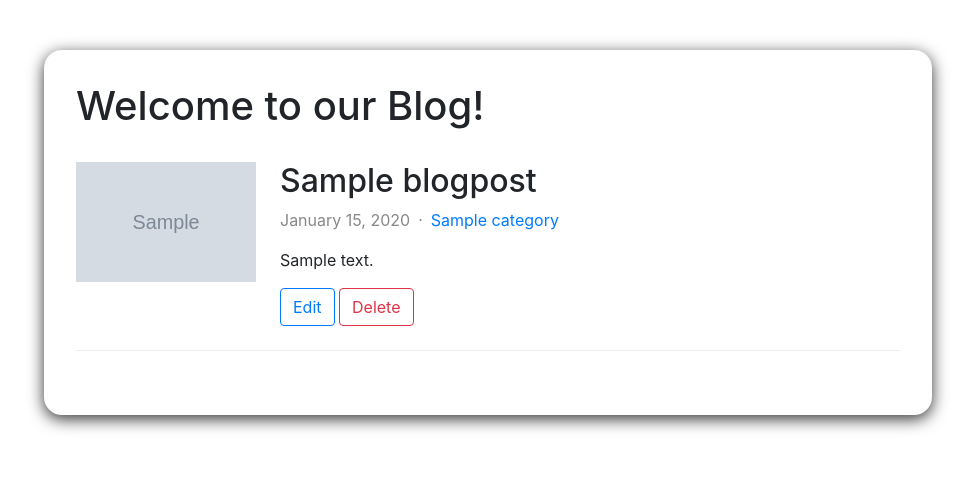
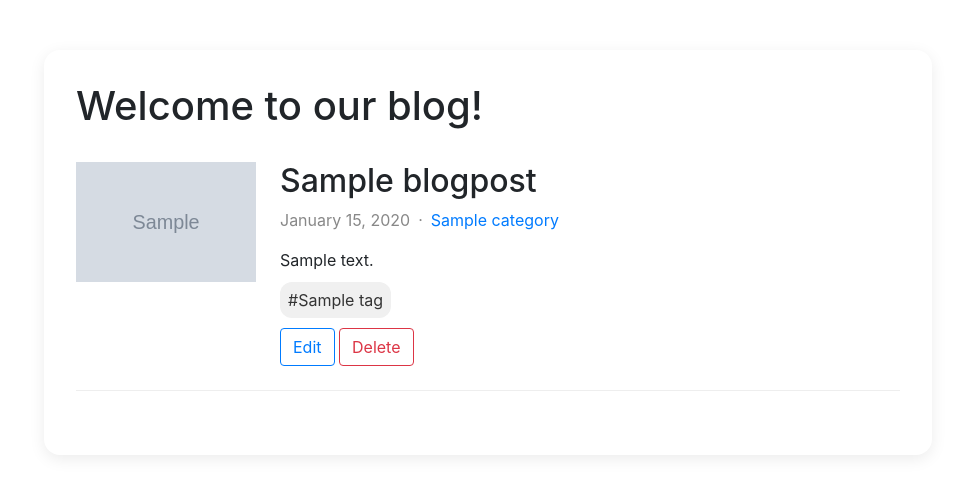
Before and after one commit to tedy-art/BlogPost, a Django app: page / in a window 1280 px wide. Shown: the part 80-575 px from the top of the page, without its empty margins (152-1127 px from the left). Run offline with Django 5.2, Linux system fonts and the light colour scheme; tables that the repository leaves empty hold one stand-in row (values such as "Sample post"); grey boxes marked "Sample" are stand-in pictures.

Commit message:
User Interface

```diff
--- a/posts/static/posts/main.css
+++ b/posts/static/posts/main.css
@@ -1,34 +1,33 @@
 html {
-    font-family : Arial, Helvetica, sans-serif;
+    font-family: Arial, Helvetica, sans-serif;
 }
 
-body {
-    margin: 0;
-    padding: 0;
+body{
+  margin: 0 ;
+  padding:0;
 }
 
-.navbar {
+.navbar{
     width: 100%;
     height: 80px;
     background: #020256;
     display: flex;
-    justify-content: space-between;
-    align-items: center;
+    flex-direction: row;
 }
 
-.navbar-logo {
+.navbar-logo{
   width: 30%;
   height: 100%;
   display: flex;
-    flex-direction: row;
   justify-content: center;
   align-items: center;
+
 }
 
 .navbar-links{
   width: 70%;
   height: 100%;
-    margin: 0;
+  margin:0;
   display: flex;
   align-items: center;
   justify-content: space-evenly;
@@ -41,7 +40,7 @@ body {
   height: auto;
 }
 
-.navbar-links a{
+.navbar-links a {
   text-decoration: none;
   color: white;
   font-weight: 600;
@@ -50,13 +49,13 @@ body {
 }
 
 .navbar-links a.active,
-.navbar-links a.active:hover{
+.navbar-links a:hover
+{
   background-color: white;
-    color: #333333;
+  color: #333;
   padding: 8px 16px;
   border-radius: 16px;
 }
-
 .container{
   display: flex;
   justify-content: center;
@@ -65,9 +64,9 @@ body {
 
 .main-container{
   width: 80%;
-    box-shadow: 0 4px 16px rgba(0, 0, 0, 0.8);
-    border-radius: 18px;
-    padding: 32px;
+  box-shadow: 0 4px 16px rgba(0, 0, 0, 0.08);
+  border-radius: 16px;
+  padding:32px;
 }
 
 .title{
@@ -86,7 +85,7 @@ body {
 .article-delete{
   display: flex;
   border-bottom: 1px solid #eee;
-    gap: 24px;
+  gap:24px;
   margin: 32px 0;
   padding-bottom: 24px;
 }
@@ -94,14 +93,21 @@ body {
 .article-delete{
   background-color: #fffbe6;
   border: 1px solid #ffe58f;
-    padding: 16px;
+  padding:16px;
   border-radius: 8px;
 }
 
-.article-image
+.article-image,
 .article-image-delete{
-    flex: 0 0 180px;
+  flex:0 0 180px;
   background-color: lightgray;
+  max-height: 120px;
+}
+
+.article-image img,
+.article-image-delete img{
+  object-fit: cover;
+  width: 180px;
   height: 120px;
 }
 
@@ -109,20 +115,14 @@ body {
   width: 180px;
   height: 120px;
 }
-.article-image img,
-.article-image-delete img{
-    object-fit: cover;
-    width: 180px;
-    height: 120px;
-}
 
 .article-date{
-    color: #888;
-    margin-bottom: 10px;
+  color:#888;
+  margin-bottom: 8px;
 }
 
 .delete-text{
-    color: red;
+  color:red;
   font-weight: bold;
 }
 
@@ -131,12 +131,24 @@ body {
   flex-direction: row;
 }
 
+.article-category{
+  color: #007bff;
+  margin-left: 8px;
+}
+
 .article-dot{
   margin-left: 8px;
   color: #888;
 }
 
-.article-category{
-    color: #007bff;
-    margin-left: 8px;
+.article-tags{
+  background: #f0f0f0;
+  color: #333;
+  padding:8px;
+  margin-right: 6px;
+  border-radius: 12px;
 }
+
+.tag-holder{
+  margin-bottom: 16px;
+}
--- a/posts/templates/posts/home.html
+++ b/posts/templates/posts/home.html
@@ -1,40 +1,65 @@
-{% extends 'posts\base.html'%}
-{% block content %}
+{% extends "posts/base.html"%}
+
+{%block content%}
+
     <div class="main-container">
-       <div class="topbar">
-           <h1 class="title">Welcome to our Blog!</h1>
+        <div class="topbar">
+            <h1 class="title">Welcome to our blog!</h1>
         </div>
-        {% if blogscount == 0 %}
-            <p>There are no blog posts yet</p>
-        {% else %}
+
+        {% if blogscount == 0%}
+
+        <p> There are no blog posts yet</p>
+
+        {%else%}
+
         <div>
-            {% for blog in blogs %}
+            {% for blog in blogs%}
                 <div class="article">
                     <div class="article-image">
                         {% if blog.image %}
-                            <img src="{{ blog.image.url }}">
+                        <img src="{{blog.image.url}}">
                         {% endif %}
                     </div>
+
                     <div class="article-content">
-                        <h2>{{ blog.title }}</h2>
+                        <h2>{{blog.title}}</h2>
+
                         <div class="article-details">
-                            <div class="article-date" >{{ blog.created_on|date:"F j, Y" }}</div>
+                            <div class="article-date">{{blog.created_on|date:"F j, Y"}}</div>
                             {% if blog.category %}
-                                <div class="article-dot">
-                                    &middot;
-                                </div>
-                                <p class="article-category">{{ blog.category.name }}</p>
-                            {% endif %}
+                                <div class="article-dot">&middot;</div>
+                                <p class="article-category">{{blog.category.name}}</p>
+                            {% endif%}
                         </div>
-                        <p>{{ blog.content|truncatechars:200 }}</p>
-                        <div class="article-button">
+
+
+                        <p>{{blog.content|truncatechars:200}}</p>
+
+                        {% if blog.tags.all %}
+                        <div class="tag-holder">
+                            {% for tag in blog.tags.all %}
+                                <span class="article-tags"> #{{tag.name}}</span>
+                            {%endfor%}
+                        </div>
+                        {% endif %}
+
+                        <div class="article-buttons">
                             <a class="btn btn-outline-primary" href="{% url 'edit' blog.id %}">Edit</a>
                             <a class="btn btn-outline-danger" href="{% url 'delete' blog.id %}">Delete</a>
                         </div>
+
                     </div>
+
+
+
                 </div>
             {% endfor %}
         </div>
-        {% endif %}
+
+        {%endif%}
     </div>
-{% endblock %}
+
+
+
+{%endblock%}
```
Also changed, not shown: media/image/AA1T3RzU.jpg (added), posts/migrations/0004_tag_blogpost_tags.py (added). Lines whose indentation alone changed are shown as unchanged.
